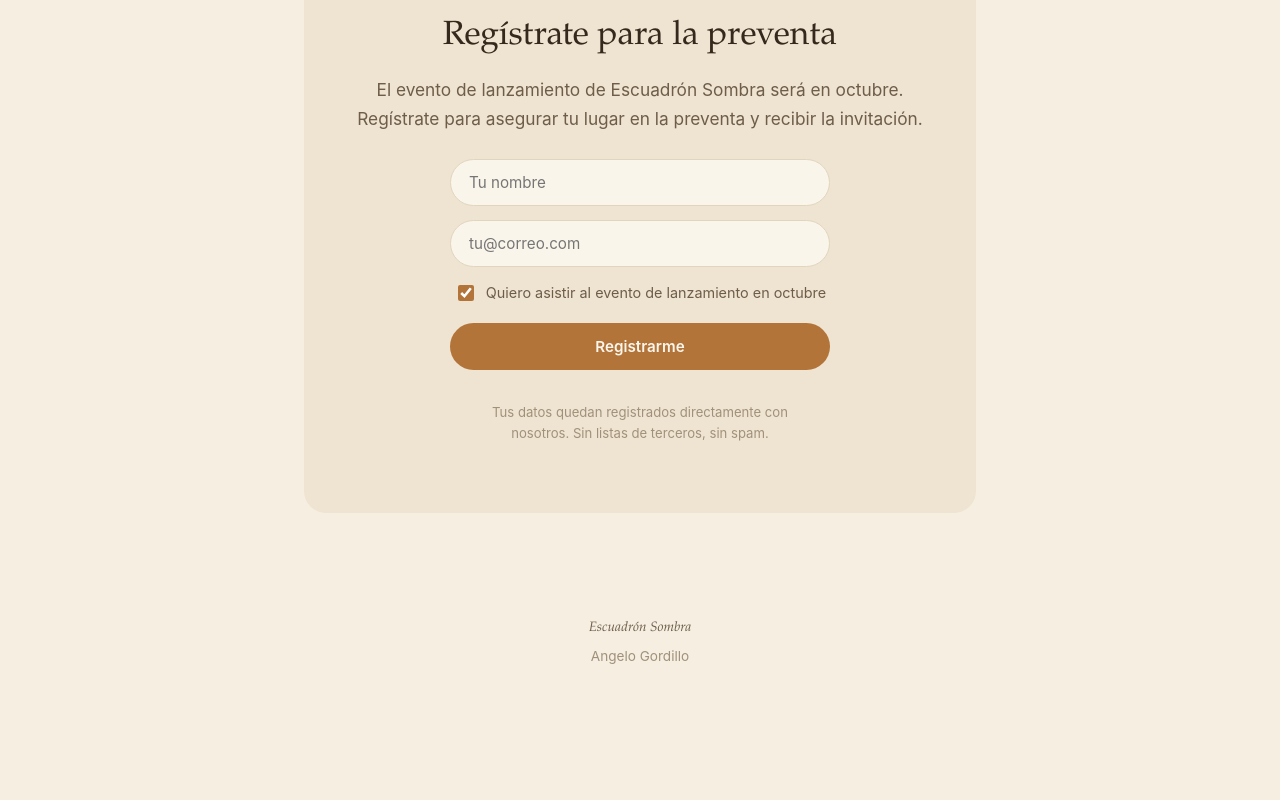
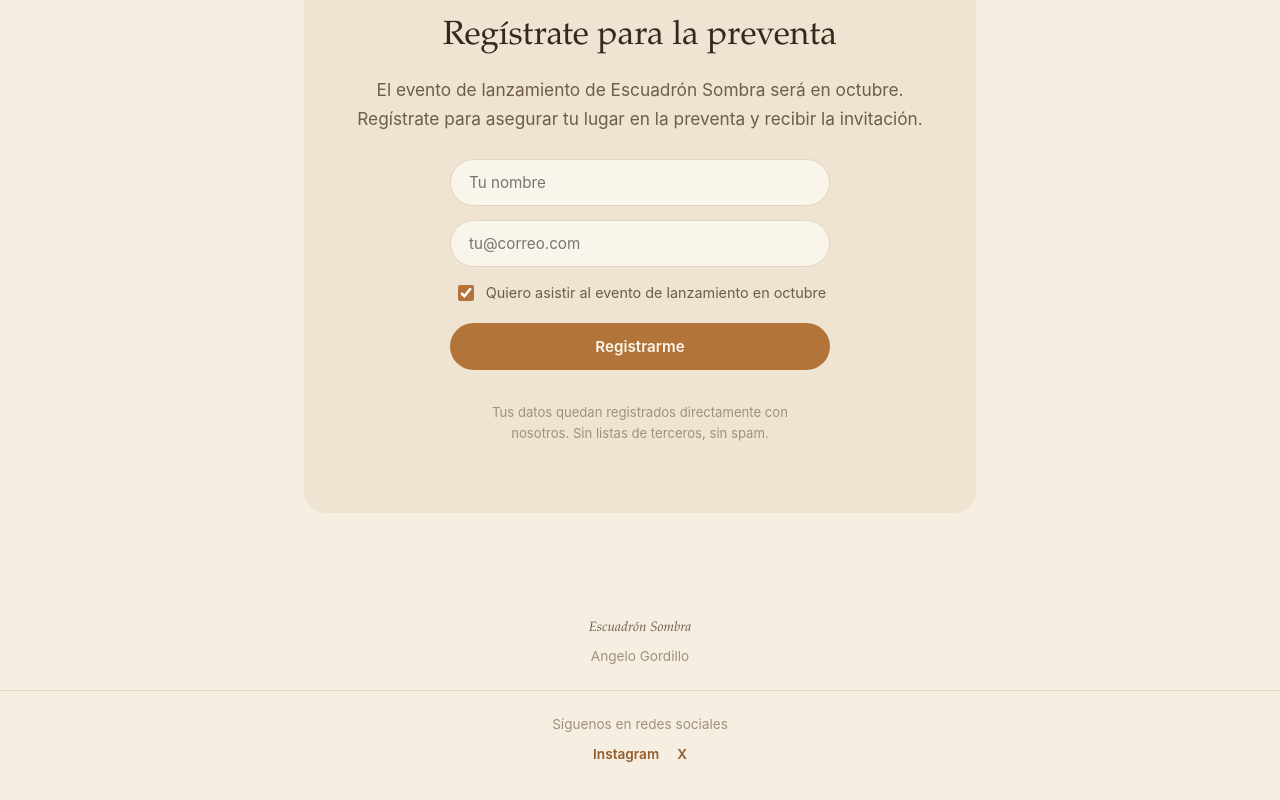
Before and after one commit to angelogordillo/escuadron-sombra-web, a website: page index.html in a window 1280 px wide. Shown: the part 4027-4827 px from the top of the page. Before the commit the page ends 4751 px from the top, so only its background shows below. Drawn offline with Linux system fonts and the light colour scheme.

Commit message:
Add social links to footer
Instagram and X links, opening in a new tab.

```diff
--- a/index.html
+++ b/index.html
@@ -308,6 +308,25 @@
     color: var(--ink-soft);
     margin-bottom: 6px;
   }
+  footer .social {
+    margin-top: 22px;
+    padding-top: 22px;
+    border-top: 1px solid var(--rule);
+  }
+  footer .social-links {
+    display: flex;
+    justify-content: center;
+    gap: 18px;
+    margin-top: 8px;
+  }
+  footer .social-links a {
+    color: var(--accent-strong);
+    text-decoration: none;
+    font-weight: 600;
+  }
+  footer .social-links a:hover {
+    text-decoration: underline;
+  }
 </style>
 
 <div class="hero">
@@ -386,6 +405,13 @@
 <footer>
   <div class="title">Escuadrón Sombra</div>
   <div>Angelo Gordillo</div>
+  <div class="social">
+    <span>Síguenos en redes sociales</span>
+    <span class="social-links">
+      <a href="https://www.instagram.com/angelogordillo/" target="_blank" rel="noopener">Instagram</a>
+      <a href="https://x.com/AngeloGordilloX" target="_blank" rel="noopener">X</a>
+    </span>
+  </div>
 </footer>
 
 <script>
```
